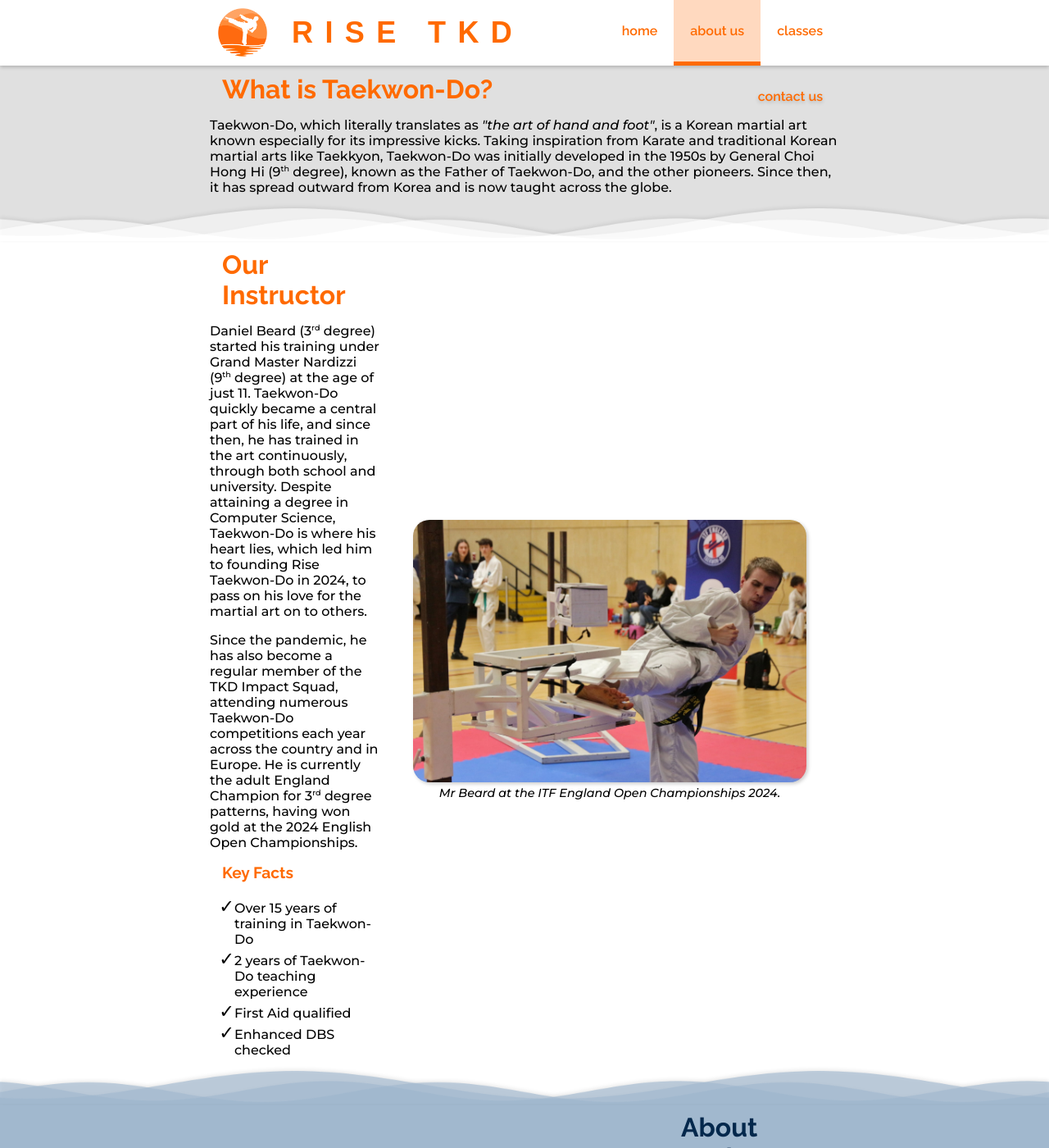
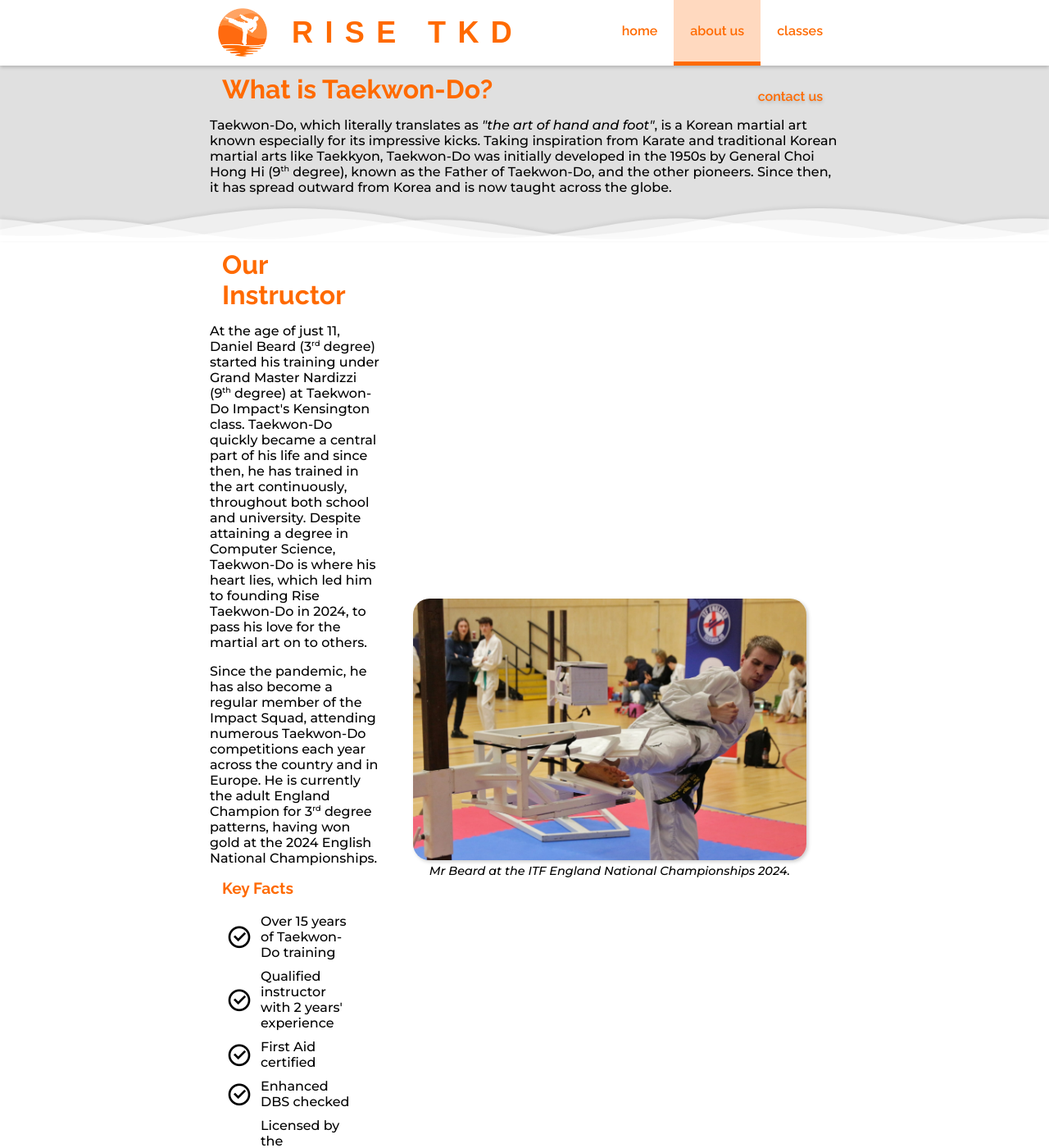
Before and after one commit to RiseTKD/risetkd.github.io, a Jekyll site: the page built from pages/about-us.html, in a window 1280 px wide and 1400 px high. Shown: the whole window at 82% size. Built offline with Jekyll 4.4.1, drawn with Linux system fonts in a browser that asks for light colours; nearby versions of some CDN libraries; some web fonts are replaced; some of the changed text lies outside the part shown.

Commit message:
Finalise content on About Us page

```diff
--- a/assets/css/custom/about-us.css
+++ b/assets/css/custom/about-us.css
@@ -1,3 +1,7 @@
+#page .infocard-list > li {
+	display: block;
+}
+
 #section-tkd article {
 	grid-column: 1 / -1;
 }
@@ -12,15 +16,6 @@
 
 #section-impact .section-image {
 	order: -1;
-}
-
-#section-instructor ul {
-	padding-left: 30px;
-}
-
-#section-instructor li::marker {
-	content: '✓';
-	font-size: 1.4em;
 }
 
 #section-itf .button {
@@ -38,6 +33,10 @@
 	--col-button-bg-hover: #466B8F;
 }
 
+#section-impact .infocard-icon {
+	font-size: 0.5em;
+}
+
 #section-itf {
 	--col-section-heading: #1D1D1B;
 	--col-section-text: #1D1D1B;
--- a/assets/css/global.css
+++ b/assets/css/global.css
@@ -223,16 +223,14 @@ figcaption {
 	display: flex;
 	flex-direction: row;
 	align-items: center;
-	width: min-content;
 }
 
 .infocard-icon {
-	padding: 5px;
+	padding: 0 5px;
 	font-size: 2.0em;
 }
 
 .infocard-text {
-	width: max-content;
 	text-align: left;
 }
 
--- a/pages/about-us.html
+++ b/pages/about-us.html
@@ -18,19 +18,55 @@ custom_css: about-us
 	<div class="section-content content">
 		<article>
 			<h2>Our Instructor</h2>
-			<p>Daniel Beard (3<sup>rd</sup> degree) started his training under Grand Master Nardizzi (9<sup>th</sup> degree) at the age of just 11. Taekwon-Do quickly became a central part of his life, and since then, he has trained in the art continuously, through both school and university. Despite attaining a degree in Computer Science, Taekwon-Do is where his heart lies, which led him to founding Rise Taekwon-Do in 2024, to pass on his love for the martial art on to others.</p>
-			<p>Since the pandemic, he has also become a regular member of the TKD Impact Squad, attending numerous Taekwon-Do competitions each year across the country and in Europe. He is currently the adult England Champion for 3<sup>rd</sup> degree patterns, having won gold at the 2024 English Open Championships.</p>
+			<p>At the age of just 11, Daniel Beard (3<sup>rd</sup> degree) started his training under Grand Master Nardizzi (9<sup>th</sup> degree) at Taekwon-Do Impact's Kensington class. Taekwon-Do quickly became a central part of his life and since then, he has trained in the art continuously, throughout both school and university. Despite attaining a degree in Computer Science, Taekwon-Do is where his heart lies, which led him to founding Rise Taekwon-Do in 2024, to pass his love for the martial art on to others.</p>
+			<p>Since the pandemic, he has also become a regular member of the Impact Squad, attending numerous Taekwon-Do competitions each year across the country and in Europe. He is currently the adult England Champion for 3<sup>rd</sup> degree patterns, having won gold at the 2024 English National Championships.</p>
 			<h3>Key Facts</h3>
-			<ul>
-				<li>Over 15 years of training in Taekwon-Do</li>
-				<li>2 years of Taekwon-Do teaching experience</li>
-				<li>First Aid qualified</li>
-				<li>Enhanced DBS checked</li>
+			<ul class="infocard-list">
+				<li>
+					<div class="infocard">
+						<a title="Over 15 years of Taekwon-Do training">
+							<div class="infocard-icon"><i class="icon ri-checkbox-circle-line"></i></div>
+							<div class="infocard-text"><p>Over 15 years of Taekwon-Do training</p></div>
+						</a>
+					</div>
+				</li>
+				<li>
+					<div class="infocard">
+						<a title="Qualified instructor with 2 years of teaching experience">
+							<div class="infocard-icon"><i class="icon ri-checkbox-circle-line"></i></div>
+							<div class="infocard-text"><p>Qualified instructor with 2 years' experience</p></div>
+						</a>
+					</div>
+				</li>
+				<li>
+					<div class="infocard">
+						<a title="First Aid certified">
+							<div class="infocard-icon"><i class="icon ri-checkbox-circle-line"></i></div>
+							<div class="infocard-text"><p>First Aid certified</p></div>
+						</a>
+					</div>
+				</li>
+				<li>
+					<div class="infocard">
+						<a title="Enhanced DBS checked">
+							<div class="infocard-icon"><i class="icon ri-checkbox-circle-line"></i></div>
+							<div class="infocard-text"><p>Enhanced DBS checked</p></div>
+						</a>
+					</div>
+				</li>
+				<li>
+					<div class="infocard">
+						<a title="Licensed by the International Taekwon-Do Federation (ITF)">
+							<div class="infocard-icon"><i class="icon ri-checkbox-circle-line"></i></div>
+							<div class="infocard-text"><p>Licensed by the International Taekwon-Do Federation (ITF)</p></div>
+						</a>
+					</div>
+				</li>
 			</ul>
 		</article>
 		<figure class="section-image">
-			<img src="/assets/img/about-us/pic-daniel-beard-break.jpg" title="ITF England Open Championships 2024" alt="Daniel Beard breaking 3 stacked boards simultaneously with a side kick."/>
-			<figcaption>Mr Beard at the ITF England Open Championships 2024.</figcaption>
+			<img src="/assets/img/about-us/pic-daniel-beard-break.jpg" title="ITF England National Championships 2024" alt="Daniel Beard breaking 3 stacked boards simultaneously with a side kick."/>
+			<figcaption>Mr Beard at the ITF England National Championships 2024.</figcaption>
 		</figure>
 	</div>
 </section>
@@ -39,8 +75,51 @@ custom_css: about-us
 	<div class="section-content content">
 		<article>
 			<h2>About Taekwon-Do Impact</h2>
-			<p>Rise Taekwon-Do is a proud member of Taekwon-Do Impact, a non-profit Taekwon-Do association founded by Grand Master Donato Nardizzi (9<sup>th</sup> degree) in 1996, which is dedicated to improving and proliferating the teaching of Taekwon-Do. By taking the burden of admin away from its clubs, Impact enables its instructors to focus on the more important aspects of running a Taekwon-Do school, namely providing a safe training environment and high-quality teaching for their students.</p>
-			<p>There's more to Impact than just paperwork, though; we're a community. As members of Taekwon-Do Impact, Rise Taekwon-Do students have access to frequent events such as seminars and competitions, where they can test their abilities and learn from some of Impact's many highly-experienced instructors. Additionally, Impact coach Jason Ogden (4<sup>th</sup> degree) runs monthly squad training for the Impact Team, who regularly compete in tournaments at the national and international level. Finally, there's our major annual competition, the Impact Open, where the whole Impact family comes together to host a huge, day-long tournament with hundreds of entrants from across the country!</p>
+			<p>Rise Taekwon-Do is a proud member of Taekwon-Do Impact, a non-profit Taekwon-Do association founded by Grand Master Donato Nardizzi (9<sup>th</sup> degree) in 1996, which is dedicated to promoting and improving the teaching of Taekwon-Do in London. Impact provides resources to instuctors and students and centralises admin burdens, enabling its instructors to focus on the important things: providing students with a safe training environment and high-quality teaching.</p>
+			<p>There's more to Impact than just paperwork, though; we're a tight-knit community of Taekwon-Do practitioners brought together by a love of the art. You'll find any Impact school or event to be a warm and welcoming environment with supportive instructors and friendly peers. Our shared passion leads us to run regular Taekwon-Do throughout the year. As members of Taekwon-Do Impact, Rise Taekwon-Do students have access to:</p>
+			<ul class="infocard-list">
+				<li>
+					<div class="infocard">
+						<a title="Local tournaments where students can hone their skills">
+							<div class="infocard-icon"><i class="icon ri-circle-fill"></i></div>
+							<div class="infocard-text"><p>Local tournaments where students can hone their skills</p></div>
+						</a>
+					</div>
+				</li>
+				<li>
+					<div class="infocard">
+						<a title="Seminars run by our senior instructors, including GM Nardizzi">
+							<div class="infocard-icon"><i class="icon ri-circle-fill"></i></div>
+							<div class="infocard-text"><p>Seminars run by our senior instructors, including GM Nardizzi</p></div>
+						</a>
+					</div>
+				</li>
+				<li>
+					<div class="infocard">
+						<a title="Training courses in teaching, umpiring, first aid and other topics">
+							<div class="infocard-icon"><i class="icon ri-circle-fill"></i></div>
+							<div class="infocard-text"><p>Training courses in teaching, umpiring, first aid and other topics</p></div>
+						</a>
+					</div>
+				</li>
+				<li>
+					<div class="infocard">
+						<a title="Monthly squad sessions for competitively-minded students">
+							<div class="infocard-icon"><i class="icon ri-circle-fill"></i></div>
+							<div class="infocard-text"><p>Monthly squad sessions for competitively-minded students</p></div>
+						</a>
+					</div>
+				</li>
+				<li>
+					<div class="infocard">
+						<a title="Our huge annual competition, the Impact Open!">
+							<div class="infocard-icon"><i class="icon ri-circle-fill"></i></div>
+							<div class="infocard-text"><p>Our huge annual competition, the Impact Open!</p></div>
+						</a>
+					</div>
+				</li>
+			</ul>
+			<p>These events and our collaborative community atmosphere make Impact one of the best places to train, full stop.</p>
 			<a class="button" id="button-impact" href="https://www.tkdimpact.co.uk/">Visit the Taekwon-Do Impact website <i class="ri-external-link-line"></i></a>
 		</article>
 		<figure class="section-image"><img src="/assets/img/about-us/logo-impact.png" title="Taekwon-Do Impact logo" alt="Taekwon-Do Impact's Logo."/></figure>
```
Also changed, not shown: other parts of pages/about-us.html (+2 -2 lines).
